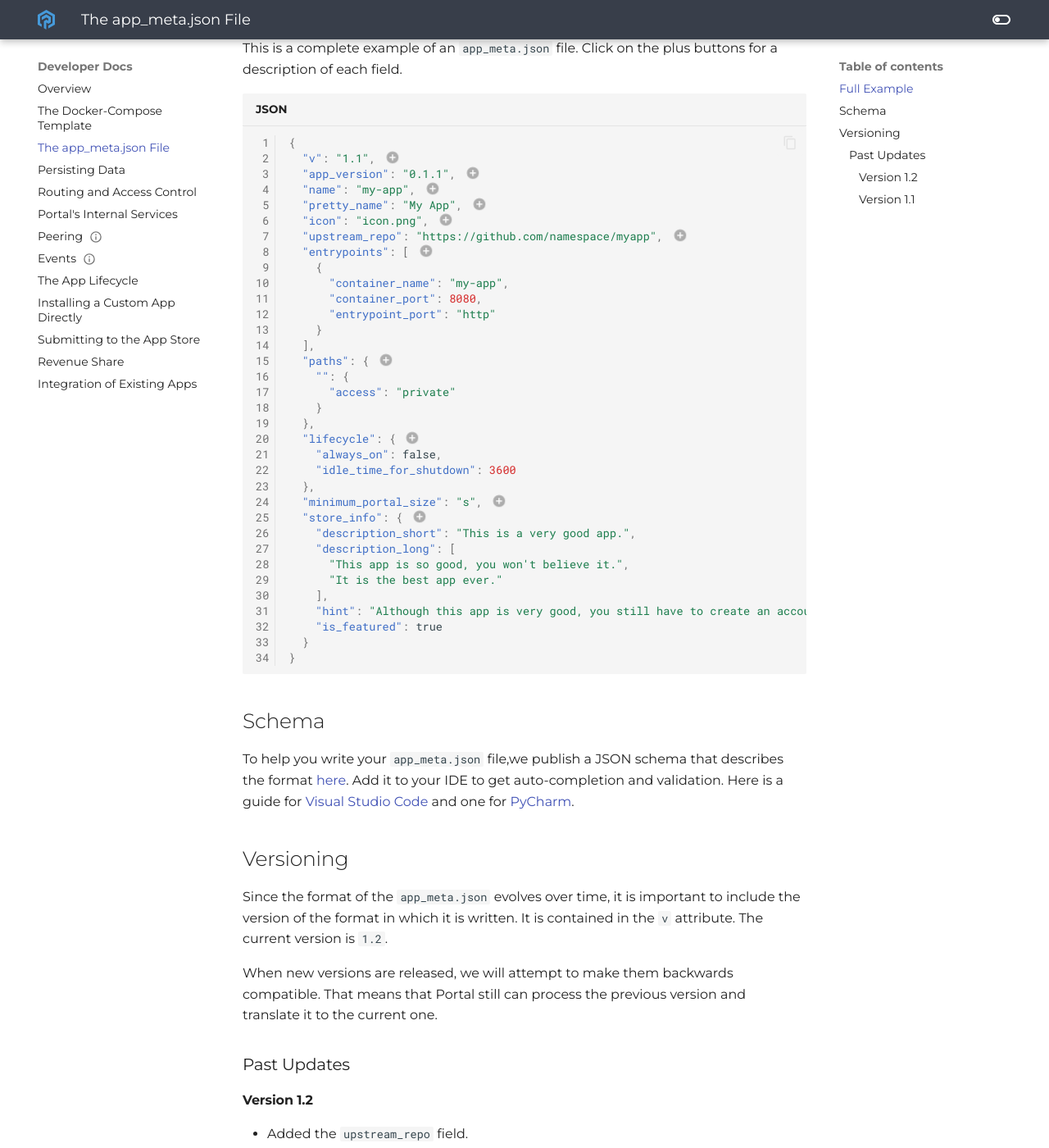
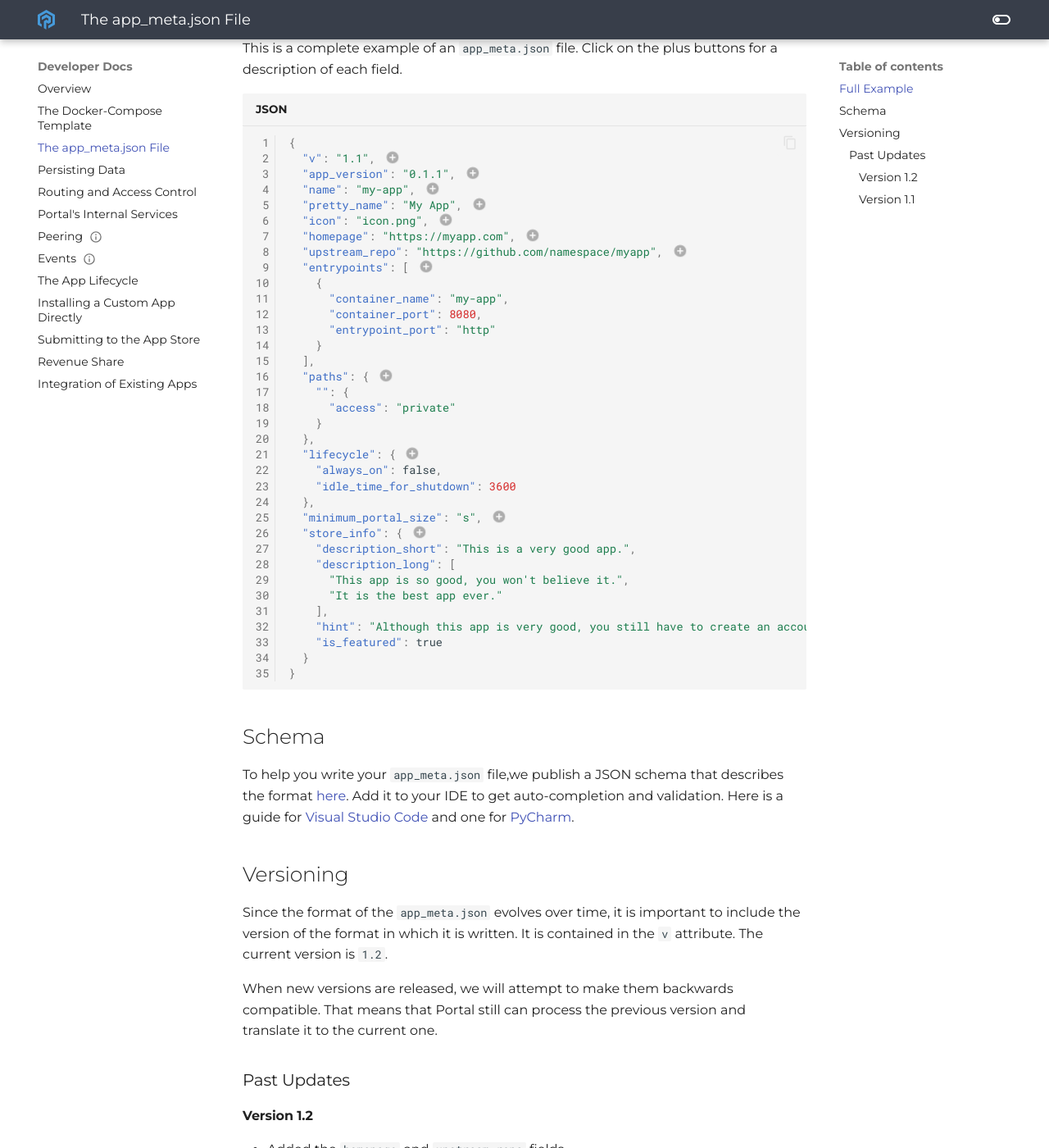
Before and after one commit to FreeshardBase/documentation, an MkDocs documentation site: the page built from docs/developer_docs/app_meta_json.md, in a window 1280 px wide and 1400 px high, scrolled down 375 px. Shown: the whole window at 82% size. Built offline with MkDocs 1.6.1 and Material for MkDocs 9.7.7, drawn with Linux system fonts in a browser that asks for light colours.

Commit message:
added missing info about the homepage field in app_meta

```diff
--- a/docs/developer_docs/app_meta_json.md
+++ b/docs/developer_docs/app_meta_json.md
@@ -20,6 +20,7 @@ Click on the plus buttons for a description of each field.
   "name": "my-app", // (3)!
   "pretty_name": "My App", // (10)!
   "icon": "icon.png", // (4)!
+  "homepage": "https://myapp.com", // (12)!
   "upstream_repo": "https://github.com/namespace/myapp", // (11)!
   "entrypoints": [ // (5)!
     {
@@ -76,9 +77,11 @@ Click on the plus buttons for a description of each field.
     See [Submitting to the App Store](submitting.md) for more information.
 10. The name of your app as seen in the app store and below the icon on the Portal home screen.
     It can be different from the `name` field and may include uppercase letters and spaces.
-11. The URL of the repository where the source code of your app is hosted.
+11. (Optional) The URL of the repository where the source code of your app is hosted.
     Right now, this is only used for automatically checking for updates.
     It only works with GitHub repositories which use the "Release" feature.
+12. (Optional) The URL of the homepage of your app.
+    This is where users can find more information about your app.
 
 ## Schema
 
@@ -103,7 +106,7 @@ and translate it to the current one.
 
 #### Version 1.2
 
-* Added the `upstream_repo` field.
+* Added the `homepage` and `upstream_repo` fields.
 
 #### Version 1.1
 
```
